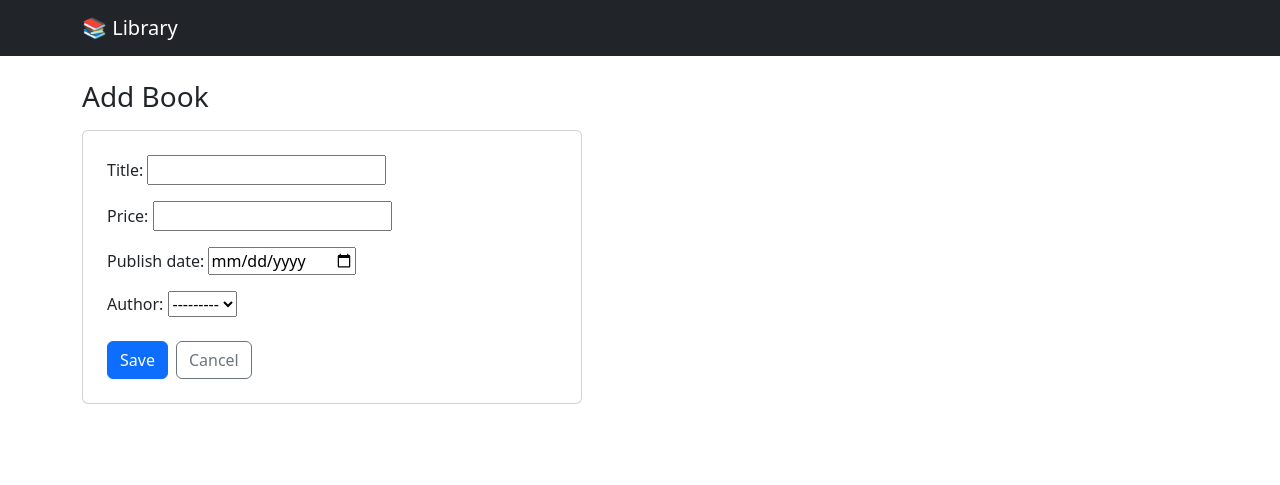
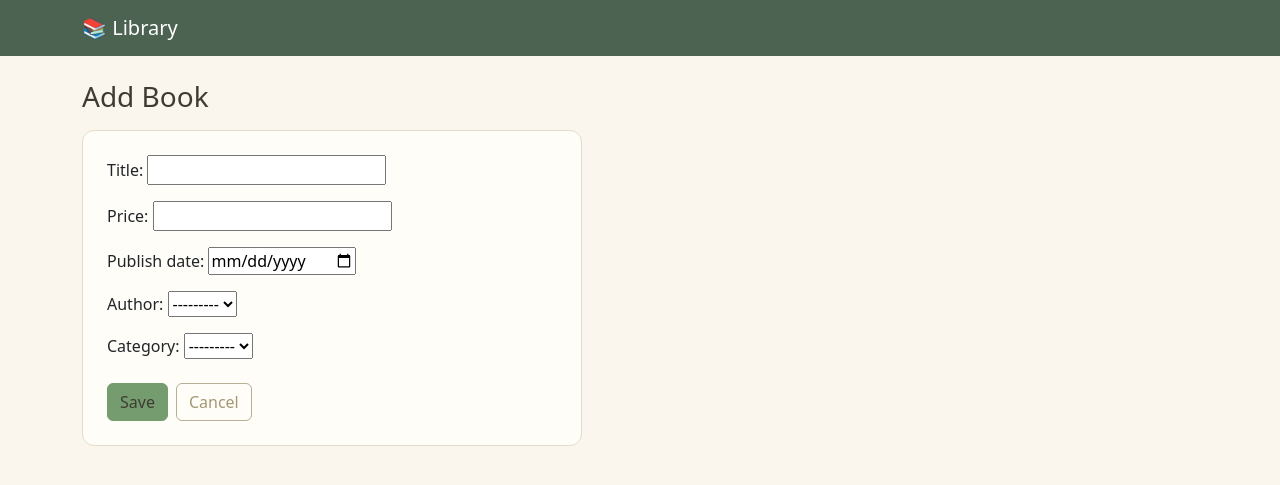
Before and after one commit to BaharMansourbeigi/library-management, a Django app: page /books/add/ in a window 1280 px wide. Shown: the top 485 px of the page. Run offline with Django 5.2, Linux system fonts and the light colour scheme; data that the repository does not hold is empty; some libraries are stand-ins or nearby versions.

Commit message:
feat: add category support for books and update templates

```diff
--- a/books/forms.py
+++ b/books/forms.py
@@ -1,13 +1,13 @@
 from django import forms
 from django.core.validators import MinValueValidator
 
-from .models import Book
+from .models import Book, Category
 
 
 class BookForm(forms.ModelForm):
     class Meta:
         model = Book
-        fields = ["title", "price", "publish_date", "author"]
+        fields = ["title", "price", "publish_date", "author", "category"]
         widgets = {
             "publish_date": forms.DateInput(attrs={"type": "date"}),
         }
@@ -66,3 +66,12 @@ class FilterForm(forms.Form):
             }
         ),
     )
+    category = forms.ModelChoiceField(
+        queryset=Category.objects.all(),
+        required=False,
+        widget=forms.Select(
+            attrs={
+                "class": "form-control",
+            }
+        ),
+    )
--- a/books/models.py
+++ b/books/models.py
@@ -12,10 +12,13 @@ class Book(models.Model):
     author = models.ForeignKey(
         to="Author", on_delete=models.CASCADE, related_name="books"
     )
+    category = models.ForeignKey(
+        to="Category", on_delete=models.SET_NULL, null=True, blank=True
+    )
 
     def __str__(self):
 
-        return f"{self.title}"
+        return self.title
 
     class Meta:
         ordering = ["-created_at"]
@@ -35,4 +38,4 @@ class Category(models.Model):
 
     def __str__(self):
 
-        return f"{self.name}"
+        return self.name
--- a/books/templates/base.html
+++ b/books/templates/base.html
@@ -5,12 +5,97 @@
     <meta name="viewport" content="width=device-width, initial-scale=1">
     <title>{% block title %}Library{% endblock %}</title>
     <link href="https://cdnjs.cloudflare.com/ajax/libs/bootstrap/5.3.3/css/bootstrap.min.css" rel="stylesheet">
+
+    <style>
+        :root {
+            --cream: #FAF6EE;
+            --sage: #749c6e;
+            --sage-dark: #8FB389;
+            --forest: #4B6350;
+            --rose: #a55750;
+            --rose-dark: #9b483f;
+            --tan: #B7AE96;
+            --tan-dark: #A29873;
+            --ink: #3F3B33;
+        }
+
+        body {
+            background-color: var(--cream);
+            color: var(--ink);
+        }
+
+        a {
+            color: var(--forest);
+        }
+
+        /* Navbar */
+        .navbar {
+            background-color: var(--forest) !important;
+        }
+
+        /* Cards */
+        .card {
+            background-color: #FFFDF8;
+            border: 1px solid #E4DCC8;
+            border-radius: 0.75rem;
+        }
+
+        /* Table */
+        .table-striped > tbody > tr:nth-of-type(odd) > * {
+            --bs-table-accent-bg: #F1EBDC;
+        }
+
+        /* Primary buttons (Add Book, Save) */
+        .btn-primary {
+            --bs-btn-bg: var(--sage);
+            --bs-btn-border-color: var(--sage);
+            --bs-btn-hover-bg: var(--sage-dark);
+            --bs-btn-hover-border-color: var(--sage-dark);
+            --bs-btn-active-bg: var(--sage-dark);
+            --bs-btn-active-border-color: var(--sage-dark);
+            --bs-btn-color: var(--ink);
+            --bs-btn-hover-color: var(--ink);
+            --bs-btn-active-color: var(--ink);
+        }
+
+        .btn-outline-primary {
+            --bs-btn-color: var(--forest);
+            --bs-btn-border-color: var(--sage);
+            --bs-btn-hover-bg: var(--sage);
+            --bs-btn-hover-border-color: var(--sage);
+            --bs-btn-hover-color: var(--ink);
+        }
+
+        /* Danger buttons (Delete) */
+        .btn-danger {
+            --bs-btn-bg: var(--rose);
+            --bs-btn-border-color: var(--rose);
+            --bs-btn-hover-bg: var(--rose-dark);
+            --bs-btn-hover-border-color: var(--rose-dark);
+        }
+
+        .btn-outline-danger {
+            --bs-btn-color: var(--rose-dark);
+            --bs-btn-border-color: var(--rose);
+            --bs-btn-hover-bg: var(--rose);
+            --bs-btn-hover-border-color: var(--rose);
+        }
+
+        /* Secondary / outline-secondary buttons (Filter, Cancel, Search) */
+        .btn-outline-secondary {
+            --bs-btn-color: var(--tan-dark);
+            --bs-btn-border-color: var(--tan);
+            --bs-btn-hover-bg: var(--tan);
+            --bs-btn-hover-border-color: var(--tan);
+            --bs-btn-hover-color: var(--ink);
+        }
+    </style>
 </head>
 <body>
 
-    <nav class="navbar navbar-expand navbar-dark bg-dark mb-4">
+    <nav class="navbar navbar-expand navbar-dark mb-4">
         <div class="container">
-            <a class="navbar-brand" href="{% url 'book_list' %}">📚 Library</a>
+            <a class="navbar-brand text-white" href="{% url 'book_list' %}">📚 Library</a>
         </div>
     </nav>
 
--- a/books/templates/book_detail.html
+++ b/books/templates/book_detail.html
@@ -7,6 +7,7 @@
         <p class="mb-1"><strong>Author:</strong> {{ book.author }}</p>
         <p class="mb-1"><strong>Price:</strong> {{ book.price }}</p>
         <p class="mb-1"><strong>Publish date:</strong> {{ book.publish_date }}</p>
+        <p class="mb-1"><strong>Category:</strong> {{ book.category }}</p>
         <p class="mb-3"><strong>Added on:</strong> {{ book.created_at }}</p>
 
         <div class="d-flex gap-2">
--- a/books/views.py
+++ b/books/views.py
@@ -22,6 +22,7 @@ def get_filter_books(request):
         max_price = filter_form.cleaned_data.get("max_price")
         from_date = filter_form.cleaned_data.get("from_date")
         to_date = filter_form.cleaned_data.get("to_date")
+        category = filter_form.cleaned_data.get("category")
 
         if min_price is not None:
             books = books.filter(price__gte=min_price)
@@ -31,6 +32,8 @@ def get_filter_books(request):
             books = books.filter(publish_date__gte=from_date)
         if to_date:
             books = books.filter(publish_date__lte=to_date)
+        if category:
+            books = books.filter(category=category)
 
     return books, search_form, filter_form
 
```
Also changed, not shown: books/templates/book_list.html (+10 -4 lines), books/migrations/0002_book_category.py (added), books/templates/book_confirm_delete.html (indentation only), books/templates/book_confirm_delete_filtered.html (indentation only), books/templates/book_form.html (indentation only). Lines whose indentation alone changed are shown as unchanged.
